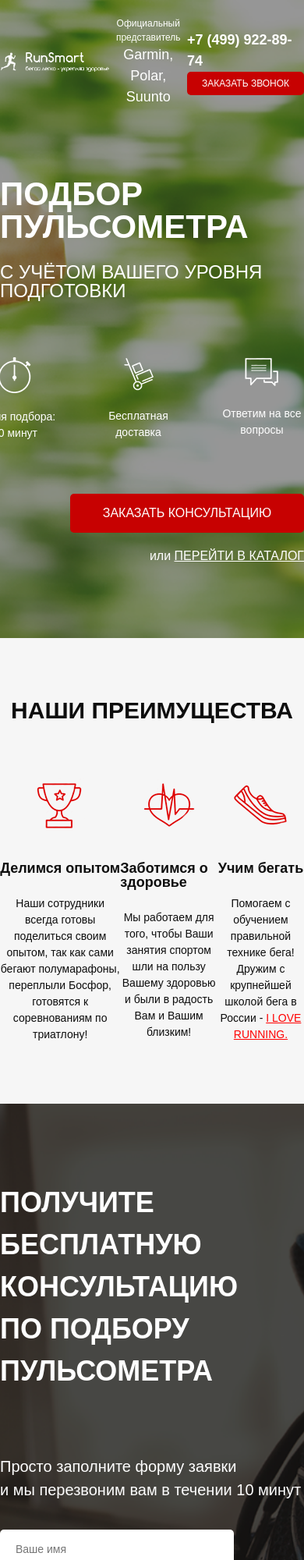
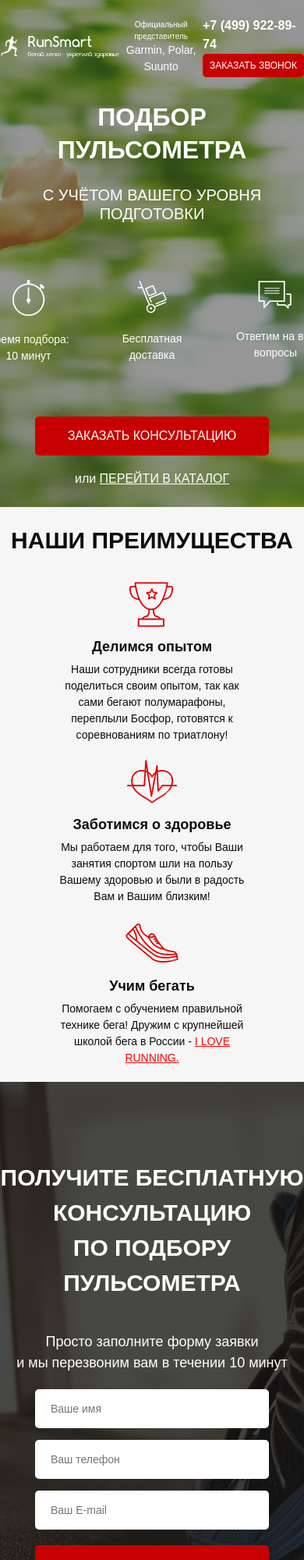
Before and after one commit to GusevCode/pulse, a website: page src/index.html in a window 390 px wide. Shown: the top 2000 px of the page at 78% size. Drawn offline with Linux system fonts and the light colour scheme.

Commit message:
start adaptive

```diff
--- /dev/null
+++ b/src/sass/_media.scss
@@ -0,0 +1,87 @@
+@media (max-width: 1200px) {
+    .promo {
+        &__wrapper {
+            padding-right: 20px;
+        }
+    }
+    .consultation {
+        padding-left: 20px;
+    }
+}
+
+@media (max-width: 991px) {
+
+}
+
+@media (max-width: 767px) {
+    .header {
+        &__logo {
+            width: 200px;
+        }
+        &__official {
+            font-size: 10px;
+            span {
+                font-size: 14px;
+            }
+        }
+        &__phone {
+            font-size: 16px;
+        }
+        .button {
+            width: 130px;
+        }
+    }
+    .promo {
+        padding-bottom: 20px;
+        &__wrapper {
+            margin-top: 30px;
+            padding-right: 0;
+            align-items: center;
+        }
+        &__header {
+            text-align: center;
+            font-size: 32px;
+        }
+        &__subheader {
+            text-align: center;
+            font-size: 20px;
+        }
+    }
+    .advantages {
+        padding: 20px 0 20px 0;
+        &__wrapper {
+            margin-top: 10px;
+            flex-direction: column;
+            justify-content: flex-start;
+            align-items: center;
+        }
+        &__item {
+            margin-top: 15px;
+        }
+        &__subtitle {
+            margin-top: 10px;
+        }
+        &__descr {
+            margin-top: 10px;
+        }
+    }
+    .consultation {
+        padding-left: 0;
+        .title {
+            text-align: center;
+            font-size: 30px;
+        }
+        &__descr {
+            margin-top: 40px;
+            text-align: center;
+            font-size: 18px;
+        }
+        .feed-form {
+            margin: 20px auto;
+        }
+    }
+}
+
+@media (max-width: 575px) {
+
+}
--- a/src/sass/style.scss
+++ b/src/sass/style.scss
@@ -16,3 +16,5 @@
 @import 'blocks/advantages';
 @import 'blocks/consultation';
 @import 'blocks/forms';
+
+@import 'media';
```
Also changed, not shown: src/css/style.min.css.
